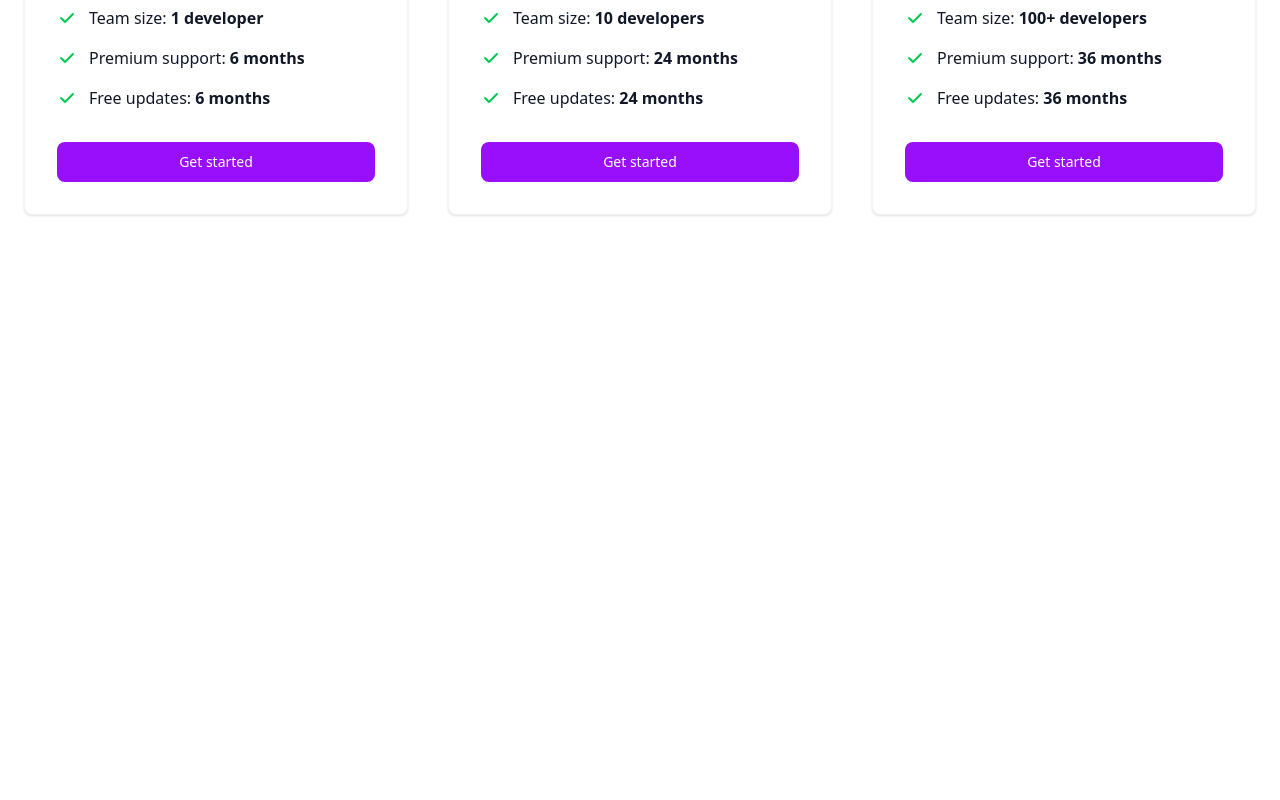
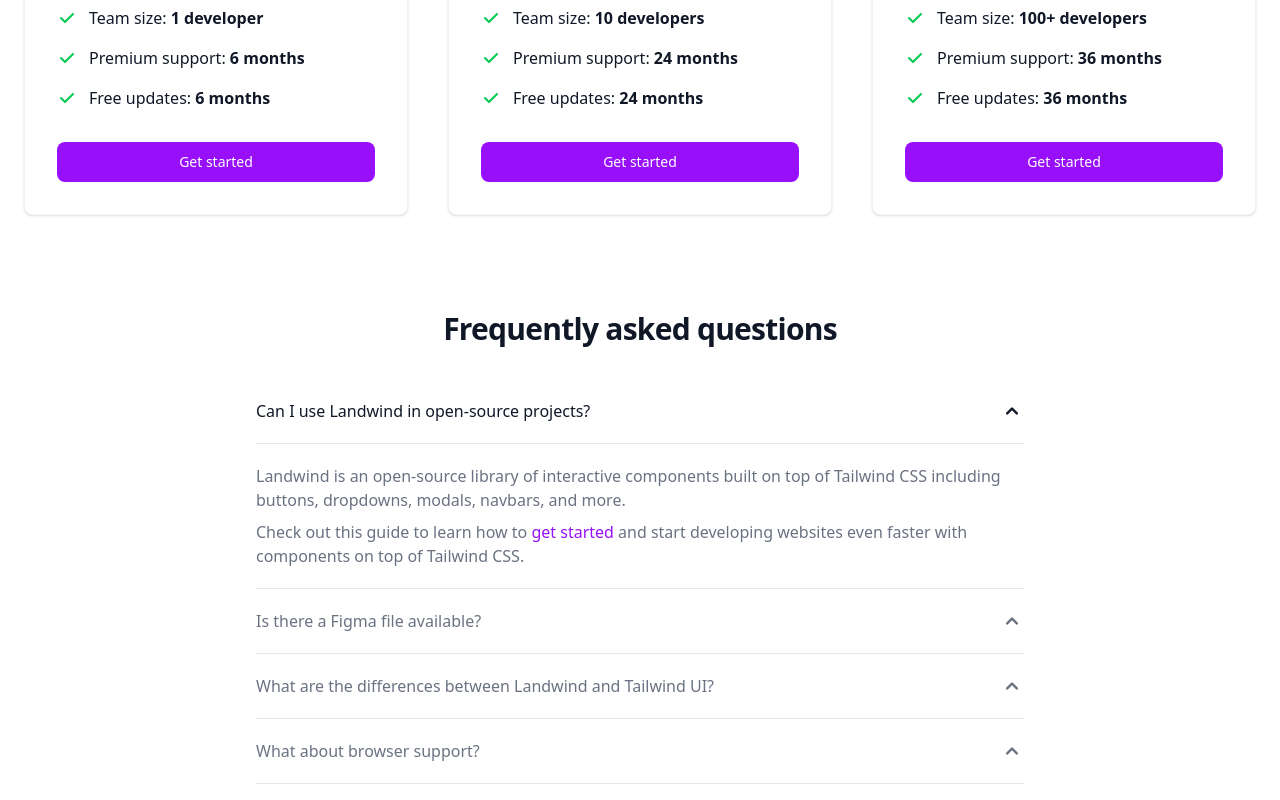
Before and after one commit to manjur0/Agency-Landing-Page-LWS, a React (Vite) app: page / in a window 1280 px wide. Shown: the part 3404-4204 px from the top of the page. Before the commit the page ends 3715 px from the top, so only its background shows below. Built offline with nearby package versions, Linux system fonts and the light colour scheme.

Commit message:
Add FAQSection component with accordion-style FAQs and FAQSVG icon

```diff
--- a/src/App.jsx
+++ b/src/App.jsx
@@ -1,4 +1,5 @@
 import CompanysLogo from "./Components/CompanysLogo";
+import FAQSection from "./Components/FAQSection";
 import Header from "./Components/Header";
 import Hero from "./Components/Hero";
 import PricingSection from "./Components/PricingSection";
@@ -16,6 +17,7 @@ const App = () => {
       <TrustedSection />
       <TestimonialSection />
       <PricingSection />
+      <FAQSection />
     </div>
   );
 };
--- /dev/null
+++ b/src/Components/FAQSection.jsx
@@ -0,0 +1,205 @@
+import React from "react";
+import FAQSVG from "./SVG/FAQSVG";
+
+const FAQSection = () => {
+  return (
+    <section className="bg-white dark:bg-gray-900">
+      <div className="max-w-screen-xl px-4 pb-8 mx-auto lg:pb-24 lg:px-6 ">
+        <h2 className="mb-6 text-3xl font-extrabold tracking-tight text-center text-gray-900 lg:mb-8 lg:text-3xl dark:text-white">
+          Frequently asked questions
+        </h2>
+        <div className="max-w-screen-md mx-auto">
+          <div
+            id="accordion-flush"
+            data-accordion="collapse"
+            data-active-classNamees="bg-white dark:bg-gray-900 text-gray-900 dark:text-white"
+            data-inactive-classNamees="text-gray-500 dark:text-gray-400"
+          >
+            <h3 id="accordion-flush-heading-1">
+              <button
+                type="button"
+                className="flex items-center justify-between w-full py-5 font-medium text-left text-gray-900 bg-white border-b border-gray-200 dark:border-gray-700 dark:bg-gray-900 dark:text-white"
+                data-accordion-target="#accordion-flush-body-1"
+                aria-expanded="true"
+                aria-controls="accordion-flush-body-1"
+              >
+                <span>Can I use Landwind in open-source projects?</span>
+                <FAQSVG />
+              </button>
+            </h3>
+            <div
+              id="accordion-flush-body-1"
+              className=""
+              aria-labelledby="accordion-flush-heading-1"
+            >
+              <div className="py-5 border-b border-gray-200 dark:border-gray-700">
+                <p className="mb-2 text-gray-500 dark:text-gray-400">
+                  Landwind is an open-source library of interactive components
+                  built on top of Tailwind CSS including buttons, dropdowns,
+                  modals, navbars, and more.
+                </p>
+                <p className="text-gray-500 dark:text-gray-400">
+                  Check out this guide to learn how to{" "}
+                  <a
+                    href="#"
+                    className="text-purple-600 dark:text-purple-500 hover:underline"
+                  >
+                    get started
+                  </a>{" "}
+                  and start developing websites even faster with components on
+                  top of Tailwind CSS.
+                </p>
+              </div>
+            </div>
+            <h3 id="accordion-flush-heading-2">
+              <button
+                type="button"
+                className="flex items-center justify-between w-full py-5 font-medium text-left text-gray-500 border-b border-gray-200 dark:border-gray-700 dark:text-gray-400"
+                data-accordion-target="#accordion-flush-body-2"
+                aria-expanded="false"
+                aria-controls="accordion-flush-body-2"
+              >
+                <span>Is there a Figma file available?</span>
+                <FAQSVG />
+              </button>
+            </h3>
+            <div
+              id="accordion-flush-body-2"
+              className="hidden"
+              aria-labelledby="accordion-flush-heading-2"
+            >
+              <div className="py-5 border-b border-gray-200 dark:border-gray-700">
+                <p className="mb-2 text-gray-500 dark:text-gray-400">
+                  Landwind is first conceptualized and designed using the Figma
+                  software so everything you see in the library has a design
+                  equivalent in our Figma file.
+                </p>
+                <p className="text-gray-500 dark:text-gray-400">
+                  Check out the{" "}
+                  <a
+                    href="#"
+                    className="text-purple-600 dark:text-purple-500 hover:underline"
+                  >
+                    Figma design system
+                  </a>
+                  based on the utility classNamees from Tailwind CSS and
+                  components from Landwind.
+                </p>
+              </div>
+            </div>
+            <h3 id="accordion-flush-heading-3">
+              <button
+                type="button"
+                className="flex items-center justify-between w-full py-5 font-medium text-left text-gray-500 border-b border-gray-200 dark:border-gray-700 dark:text-gray-400"
+                data-accordion-target="#accordion-flush-body-3"
+                aria-expanded="false"
+                aria-controls="accordion-flush-body-3"
+              >
+                <span>
+                  What are the differences between Landwind and Tailwind UI?
+                </span>
+                <FAQSVG />
+              </button>
+            </h3>
+            <div
+              id="accordion-flush-body-3"
+              className="hidden"
+              aria-labelledby="accordion-flush-heading-3"
+            >
+              <div className="py-5 border-b border-gray-200 dark:border-gray-700">
+                <p className="mb-2 text-gray-500 dark:text-gray-400">
+                  The main difference is that the core components from Landwind
+                  are open source under the MIT license, whereas Tailwind UI is
+                  a paid product. Another difference is that Landwind relies on
+                  smaller and standalone components, whereas Tailwind UI offers
+                  sections of pages.
+                </p>
+                <p className="mb-2 text-gray-500 dark:text-gray-400">
+                  However, we actually recommend using both Landwind, Landwind
+                  Pro, and even Tailwind UI as there is no technical reason
+                  stopping you from using the best of two worlds.
+                </p>
+                <p className="mb-2 text-gray-500 dark:text-gray-400">
+                  Learn more about these technologies:
+                </p>
+                <ul className="pl-5 text-gray-500 list-disc dark:text-gray-400">
+                  <li>
+                    <a
+                      href="#"
+                      className="text-purple-600 dark:text-purple-500 hover:underline"
+                    >
+                      Landwind Pro
+                    </a>
+                  </li>
+                  <li>
+                    <a
+                      href="#"
+                      className="text-purple-600 dark:text-purple-500 hover:underline"
+                    >
+                      Tailwind UI
+                    </a>
+                  </li>
+                </ul>
+              </div>
+            </div>
+            <h3 id="accordion-flush-heading-4">
+              <button
+                type="button"
+                className="flex items-center justify-between w-full py-5 font-medium text-left text-gray-500 border-b border-gray-200 dark:border-gray-700 dark:text-gray-400"
+                data-accordion-target="#accordion-flush-body-4"
+                aria-expanded="false"
+                aria-controls="accordion-flush-body-4"
+              >
+                <span>What about browser support?</span>
+                <FAQSVG />
+              </button>
+            </h3>
+            <div
+              id="accordion-flush-body-4"
+              className="hidden"
+              aria-labelledby="accordion-flush-heading-4"
+            >
+              <div className="py-5 border-b border-gray-200 dark:border-gray-700">
+                <p className="mb-2 text-gray-500 dark:text-gray-400">
+                  The main difference is that the core components from Landwind
+                  are open source under the MIT license, whereas Tailwind UI is
+                  a paid product. Another difference is that Landwind relies on
+                  smaller and standalone components, whereas Tailwind UI offers
+                  sections of pages.
+                </p>
+                <p className="mb-2 text-gray-500 dark:text-gray-400">
+                  However, we actually recommend using both Landwind, Landwind
+                  Pro, and even Tailwind UI as there is no technical reason
+                  stopping you from using the best of two worlds.
+                </p>
+                <p className="mb-2 text-gray-500 dark:text-gray-400">
+                  Learn more about these technologies:
+                </p>
+                <ul className="pl-5 text-gray-500 list-disc dark:text-gray-400">
+                  <li>
+                    <a
+                      href="#"
+                      className="text-purple-600 dark:text-purple-500 hover:underline"
+                    >
+                      Landwind Pro
+                    </a>
+                  </li>
+                  <li>
+                    <a
+                      href="#"
+                      className="text-purple-600 dark:text-purple-500 hover:underline"
+                    >
+                      Tailwind UI
+                    </a>
+                  </li>
+                </ul>
+              </div>
+            </div>
+          </div>
+        </div>
+      </div>
+    </section>
+  );
+};
+
+export default FAQSection;
--- /dev/null
+++ b/src/Components/SVG/FAQSVG.jsx
@@ -0,0 +1,21 @@
+import React from "react";
+
+const FAQSVG = () => {
+  return (
+    <svg
+      data-accordion-icon=""
+      className="w-6 h-6 rotate-180 shrink-0"
+      fill="currentColor"
+      viewBox="0 0 20 20"
+      xmlns="http://www.w3.org/2000/svg"
+    >
+      <path
+        fill-rule="evenodd"
+        d="M5.293 7.293a1 1 0 011.414 0L10 10.586l3.293-3.293a1 1 0 111.414 1.414l-4 4a1 1 0 01-1.414 0l-4-4a1 1 0 010-1.414z"
+        clip-rule="evenodd"
+      ></path>
+    </svg>
+  );
+};
+
+export default FAQSVG;
```
